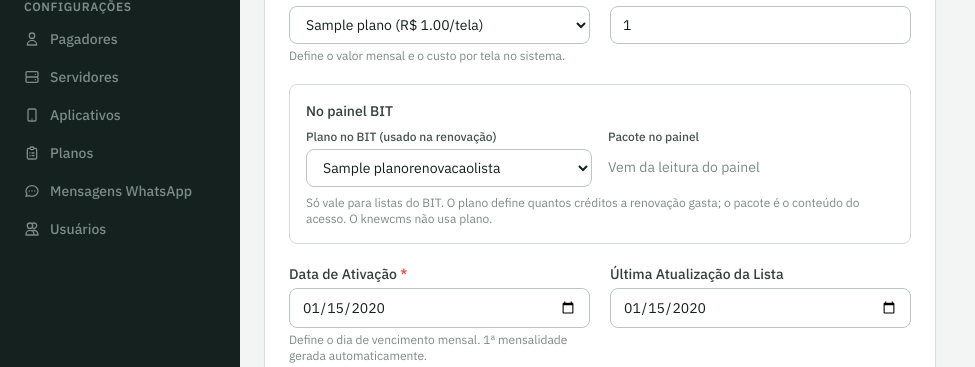
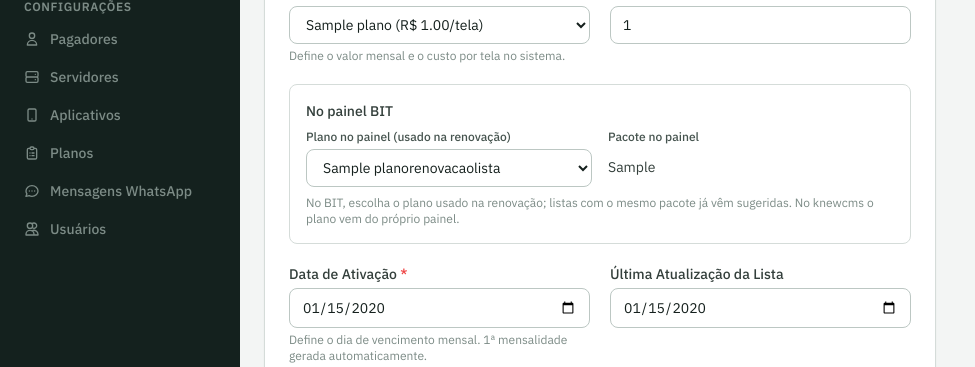
Before and after one commit to ramonrduarte/tv, a Django app: page /listas/1/editar/ in a window 1280 px wide. Shown: the part 432-799 px from the top of the page, without its empty margins (0-975 px from the left). Run offline with Django 4.2, Linux system fonts and the light colour scheme; a user stored in the database is signed in; tables that the repository leaves empty hold one stand-in row (values such as "Sample post"); some libraries are stand-ins or nearby versions.

Commit message:
Unifica o plano no painel e lê o plano do knewcms
O campo passa a se chamar Plano no painel e segue o servidor da lista. No
knewcms o plano vem da leitura do painel, sem campo para preencher. No BIT,
que não informa o plano da lista, ele é escolhido entre os planos do painel
e, quando falta, é sugerido pelo usado em listas com o mesmo pacote. O
pacote fica só para o BIT. O plano de cobrança continua separado.

Co-Authored-By: Claude Opus 5.5 <noreply@anthropic.com>

```diff
--- a/clientes/views.py
+++ b/clientes/views.py
@@ -447,12 +447,12 @@ def cliente_detalhe(request, pk):
         ).order_by('-vencimento').first()
 
     from conferencia.leitura import painel_do_servidor, tem_token
-    from conferencia.operacoes import acessos_das_listas
+    from conferencia.operacoes import acessos_das_listas, plano_da_lista
     acessos = acessos_das_listas(todas_listas)
     for lista in todas_listas:
         lista.acesso_painel = acessos.get(lista.pk)
         lista.historico_painel = list(lista.operacoes_painel.all()[:4])
-        lista.plano_bit_salvo = getattr(lista, 'plano_renovacao', None) if hasattr(lista, 'plano_renovacao') else None
+        lista.plano_painel, lista.plano_origem = plano_da_lista(lista, lista.acesso_painel)
         lista.tem_link_curto = bool(lista.acesso_painel and lista.acesso_painel.painel == 'bit' and tem_token('bit'))
         lista.usa_m3u = (lista.acesso_painel.painel if lista.acesso_painel else painel_do_servidor(lista.servidor)) != 'knewcms'
 
--- a/conferencia/leitura.py
+++ b/conferencia/leitura.py
@@ -158,7 +158,7 @@ def _acesso_knewcms(item):
         'telas': item.get('max_connections'),
         'whatsapp': item.get('whatsapp') or '',
         'observacao': item.get('notes') or '',
-        'pacote': str((item.get('plan') or {}).get('name') or '')[:200],
+        'plano': str((item.get('plan') or {}).get('name') or '')[:200],
     }
 
 
--- a/conferencia/models.py
+++ b/conferencia/models.py
@@ -19,6 +19,7 @@ class AcessoPainel(models.Model):
     telas = models.PositiveSmallIntegerField('Telas', null=True, blank=True)
     whatsapp = models.CharField('WhatsApp', max_length=40, blank=True)
     observacao = models.TextField('Observação', blank=True)
+    plano = models.CharField('Plano no painel', max_length=200, blank=True)
     pacote = models.CharField('Pacote no painel', max_length=200, blank=True)
     lido_em = models.DateTimeField('Lido em', auto_now=True)
 
--- a/conferencia/tests_planos.py
+++ b/conferencia/tests_planos.py
@@ -14,7 +14,7 @@ PLANOS = [('p-completa', 'Lista Completa'), ('p-30', 'Plano 30')]
 class PlanoPorListaTests(Base):
     def test_le_o_pacote_dos_dois_paineis(self):
         self.assertEqual(_acesso_bit({'username': 'x', 'package': {'id': '1', 'title': 'Plano 30'}}, False)['pacote'], 'Plano 30')
-        self.assertEqual(_acesso_knewcms({'username': 'x', 'plan': {'id': 2, 'name': 'Essencial'}})['pacote'], 'Essencial')
+        self.assertEqual(_acesso_knewcms({'username': 'x', 'plan': {'id': 2, 'name': 'Essencial'}})['plano'], 'Essencial')
 
     def test_sugere_pelo_pacote_e_depois_usa_o_salvo(self):
         acesso = AcessoPainel.objects.get(usuario='b1')
--- a/listas/tests_playlist.py
+++ b/listas/tests_playlist.py
@@ -80,7 +80,7 @@ class PlaylistTests(Base):
         ListaApp.objects.create(lista=self.l_bit, app=app)
         resposta = self.client.get(reverse('clientes:detalhe', args=[self.l_bit.cliente_id]))
         for texto in ('Copiar acesso', 'Copiar M3U', 'Copiar link curto', 'Baixar M3U', 'Copiar lista do app',
-                      'Validade no painel', 'Plano no BIT', 'Alterar usuário ou senha', 'Financeiro'):
+                      'Validade no painel', 'Plano no painel', 'Alterar usuário ou senha', 'Financeiro'):
             self.assertContains(resposta, texto)
 
     def test_formulario_do_app_tem_modelo_de_lista(self):
--- a/listas/views.py
+++ b/listas/views.py
@@ -83,17 +83,31 @@ class PlanoBitMixin:
         if getattr(self, 'object', None) and self.object.pk:
             salvo = PlanoRenovacaoLista.objects.filter(lista=self.object).first()
             inicial = salvo.plano_bit if salvo else ''
+        acesso = self._acesso_qualquer() if getattr(self, 'object', None) and self.object.pk else None
+        if acesso and acesso.painel == 'knewcms':
+            return form  # No knewcms o plano vem do painel.
         planos = self._planos_bit()
         if inicial and inicial not in dict(planos):
             planos = planos + [(inicial, inicial)]
+        if not inicial and acesso:
+            from conferencia.operacoes import plano_sugerido
+            inicial = plano_sugerido(self.object, acesso, planos)
         form.fields['plano_bit'] = forms.ChoiceField(
-            label='Plano no BIT', required=False, initial=inicial,
+            label='Plano no painel', required=False, initial=inicial,
             choices=[('', 'Não definido')] + list(planos),
             widget=forms.Select(attrs={'class': SELECT_CLASS}),
         )
         return form
 
+    def _acesso_qualquer(self):
+        if not hasattr(self, '_acesso_lista'):
+            from conferencia.operacoes import acessos_das_listas
+            self._acesso_lista = acessos_das_listas([self.object]).get(self.object.pk)
+        return self._acesso_lista
+
     def _salvar_plano_bit(self, form, lista):
+        if 'plano_bit' not in form.fields:
+            return
         from conferencia.operacoes import salvar_plano_da_lista
         salvar_plano_da_lista(lista, form.cleaned_data.get('plano_bit', ''), self._planos_bit())
 
@@ -192,7 +206,7 @@ class ListaCanaisUpdateView(PlanoBitMixin, LoginRequiredMixin, UpdateView):
     def get_context_data(self, **kwargs):
         ctx = super().get_context_data(**kwargs)
         ctx['senha_no_painel'] = self._acesso_no_painel()
-        ctx['acesso_painel'] = self._acesso_no_painel()
+        ctx['acesso_painel'] = self._acesso_qualquer()
         ctx['titulo'] = f'Editar: {self.object.nome}'
         ctx['btn_label'] = 'Salvar Alterações'
         ctx['planos_json'] = _planos_json()
@@ -225,7 +239,7 @@ def lista_detalhe(request, pk):
     from conferencia import escrita
     from conferencia.leitura import LeituraInvalida, tem_token
     from conferencia.models import OperacaoPainel, PlanoRenovacaoLista
-    from conferencia.operacoes import acessos_das_listas
+    from conferencia.operacoes import acessos_das_listas, plano_da_lista
     acesso = acessos_das_listas([lista]).get(lista.pk)
     links, erro_links = None, ''
     # Os links são lidos na hora, só quando pedidos, e não ficam salvos.
@@ -239,7 +253,7 @@ def lista_detalhe(request, pk):
         'apps': apps,
         'mensalidades': mensalidades,
         'acesso': acesso,
-        'plano_bit': PlanoRenovacaoLista.objects.filter(lista=lista).first(),
+        'plano_painel': plano_da_lista(lista, acesso),
         'pode_links': bool(acesso and acesso.painel == 'bit' and tem_token('bit')),
         'links': links,
         'erro_links': erro_links,
--- a/templates/conferencia/renovar_conferir.html
+++ b/templates/conferencia/renovar_conferir.html
@@ -24,7 +24,7 @@
     {% if erro_bit %}
     <p class="text-sm text-red-600">Não foi possível ler os planos do BIT: {{ erro_bit }} As listas do BIT não serão renovadas.</p>
     {% elif planos %}
-    <p class="text-sm text-slate-600">Cada lista do BIT usa o seu plano, que fica salvo nela para as próximas renovações. Na primeira vez, o sistema sugere o plano com o mesmo nome do pacote da lista no painel.</p>
+    <p class="text-sm text-slate-600">Cada lista do BIT usa o seu plano, que fica salvo nela para as próximas renovações. Sem plano salvo, o sistema sugere o usado em outras listas com o mesmo pacote.</p>
     {% else %}
     <p class="text-sm text-yellow-700">O BIT não retornou planos. As listas do BIT não serão renovadas.</p>
     {% endif %}
--- a/templates/listas/detalhe.html
+++ b/templates/listas/detalhe.html
@@ -97,10 +97,8 @@
       <dl class="space-y-2 text-sm">
         <div><dt class="text-xs text-slate-400">Painel</dt><dd class="text-slate-700">{{ acesso.get_painel_display }} · <span class="font-mono">{{ acesso.usuario }}</span></dd></div>
         <div><dt class="text-xs text-slate-400">Validade no painel</dt><dd class="text-slate-700">{% if acesso.lixeira %}Na lixeira{% elif acesso.validade %}{{ acesso.validade|date:"d/m/Y H:i" }}{% else %}—{% endif %}</dd></div>
-        {% if acesso.painel == 'bit' %}
-        <div><dt class="text-xs text-slate-400">Plano no BIT</dt><dd class="text-slate-700">{% if plano_bit %}{{ plano_bit.nome }}{% else %}<span class="text-yellow-700">Não definido</span>{% endif %}</dd></div>
-        {% endif %}
-        {% if acesso.pacote %}<div><dt class="text-xs text-slate-400">Pacote</dt><dd class="text-slate-700">{{ acesso.pacote }}</dd></div>{% endif %}
+        <div><dt class="text-xs text-slate-400">Plano no painel</dt><dd class="text-slate-700">{% if plano_painel.0 %}{{ plano_painel.0 }}{% if plano_painel.1 == 'sugerido' %} <span class="text-xs text-slate-400">(sugerido pelo pacote)</span>{% endif %}{% else %}<span class="text-yellow-700">Não definido</span>{% endif %}</dd></div>
+        {% if acesso.painel == 'bit' and acesso.pacote %}<div><dt class="text-xs text-slate-400">Pacote</dt><dd class="text-slate-700">{{ acesso.pacote }}</dd></div>{% endif %}
       </dl>
       <div class="flex flex-wrap gap-2 mt-4">
         <a href="{% url 'conferencia:acesso_editar' lista.pk %}?voltar={{ request.path|urlencode }}" class="text-xs px-2.5 py-1.5 bg-slate-100 hover:bg-slate-200 text-slate-700 rounded-lg font-medium transition">Alterar no painel</a>
--- a/templates/listas/form.html
+++ b/templates/listas/form.html
@@ -65,18 +65,25 @@
         </div>
 
         <div class="sm:col-span-2 border border-slate-200 rounded-lg p-4 space-y-2">
-          <p class="text-sm font-medium text-slate-700">No painel BIT</p>
+          <p class="text-sm font-medium text-slate-700">No painel{% if acesso_painel %} {{ acesso_painel.get_painel_display }}{% endif %}</p>
           <div class="grid grid-cols-1 sm:grid-cols-2 gap-4">
             <div>
-              <label for="{{ form.plano_bit.id_for_label }}" class="block text-xs font-medium text-slate-600 mb-1">Plano no BIT (usado na renovação)</label>
+              {% if form.plano_bit %}
+              <label for="{{ form.plano_bit.id_for_label }}" class="block text-xs font-medium text-slate-600 mb-1">Plano no painel (usado na renovação)</label>
               {{ form.plano_bit }}
+              {% else %}
+              <p class="block text-xs font-medium text-slate-600 mb-1">Plano no painel</p>
+              <p class="text-sm text-slate-700 py-2">{{ acesso_painel.plano|default:"Vem da leitura do painel" }}</p>
+              {% endif %}
             </div>
+            {% if not acesso_painel or acesso_painel.painel == 'bit' %}
             <div>
               <p class="block text-xs font-medium text-slate-600 mb-1">Pacote no painel</p>
               <p class="text-sm text-slate-700 py-2">{% if acesso_painel and acesso_painel.pacote %}{{ acesso_painel.pacote }}{% else %}<span class="text-slate-400">Vem da leitura do painel</span>{% endif %}</p>
             </div>
+            {% endif %}
           </div>
-          <p class="text-xs text-slate-400">Só vale para listas do BIT. O plano define quantos créditos a renovação gasta; o pacote é o conteúdo do acesso. O knewcms não usa plano.</p>
+          <p class="text-xs text-slate-400">{% if form.plano_bit %}No BIT, escolha o plano usado na renovação; listas com o mesmo pacote já vêm sugeridas. No knewcms o plano vem do próprio painel.{% else %}O plano vem do próprio painel e é atualizado a cada leitura.{% endif %}</p>
         </div>
 
         <!-- Preview financeiro pelo plano -->
```
Also changed, not shown: conferencia/operacoes.py (+30 -3 lines), conferencia/tests_plano_lista.py (+27 -1 lines), templates/clientes/detalhe.html (+3 -5 lines), conferencia/migrations/0010_plano_no_painel.py (added).
